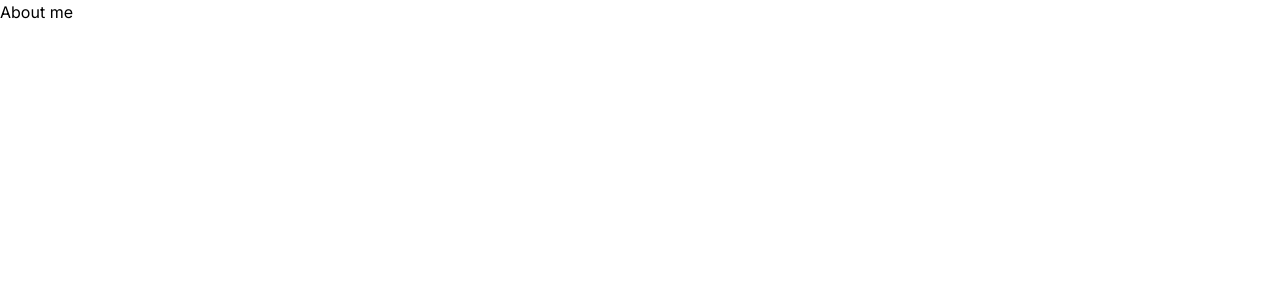
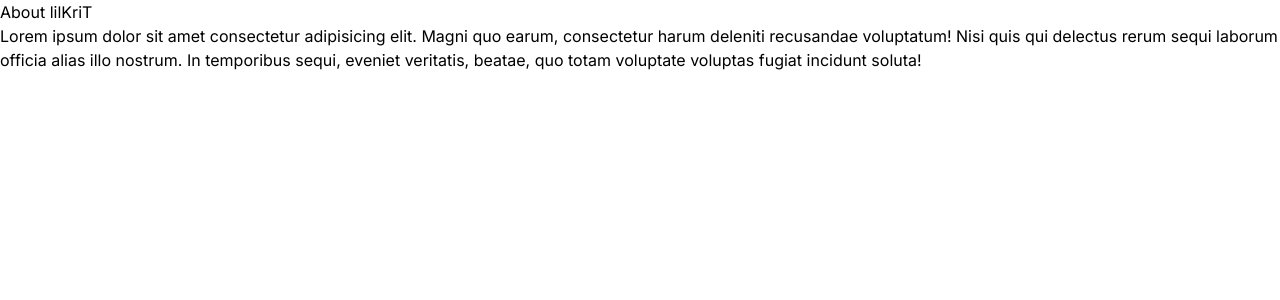
Before and after one commit to lilKriT/next-crash-course, a Next.js app: page /about in a window 1280 px wide. Shown: the top 300 px of the page. Built offline with nearby package versions, Linux system fonts and the light colour scheme.

Commit message:
Added a simple nested route.

```diff
--- a/app/about/page.tsx
+++ b/app/about/page.tsx
@@ -1,14 +1,18 @@
 import React from "react";
 
-const About = () => {
+const AboutPage = () => {
   return (
     <div>
-      <head>
-        <title>About</title>
-      </head>
-      About me
+      <h2>About lilKriT</h2>
+      <p>
+        Lorem ipsum dolor sit amet consectetur adipisicing elit. Magni quo
+        earum, consectetur harum deleniti recusandae voluptatum! Nisi quis qui
+        delectus rerum sequi laborum officia alias illo nostrum. In temporibus
+        sequi, eveniet veritatis, beatae, quo totam voluptate voluptas fugiat
+        incidunt soluta!
+      </p>
     </div>
   );
 };
 
-export default About;
+export default AboutPage;
--- /dev/null
+++ b/app/about/team/page.tsx
@@ -0,0 +1,7 @@
+import React from "react";
+
+const TeamPage = () => {
+  return <div>TeamPage</div>;
+};
+
+export default TeamPage;
--- a/app/page.tsx
+++ b/app/page.tsx
@@ -1,7 +1,22 @@
-import React from "react";
+import Link from "next/link";
 
 const HomePage = () => {
-  return <div>HomePage</div>;
+  return (
+    <div>
+      <h1>Welcome to lilKriT's Page</h1>
+      <ul>
+        <li>
+          <Link href={`/`}>Home</Link>
+        </li>
+        <li>
+          <Link href={`/about`}>About</Link>
+        </li>
+        <li>
+          <Link href={`/about/team`}>Team</Link>
+        </li>
+      </ul>
+    </div>
+  );
 };
 
 export default HomePage;
```
